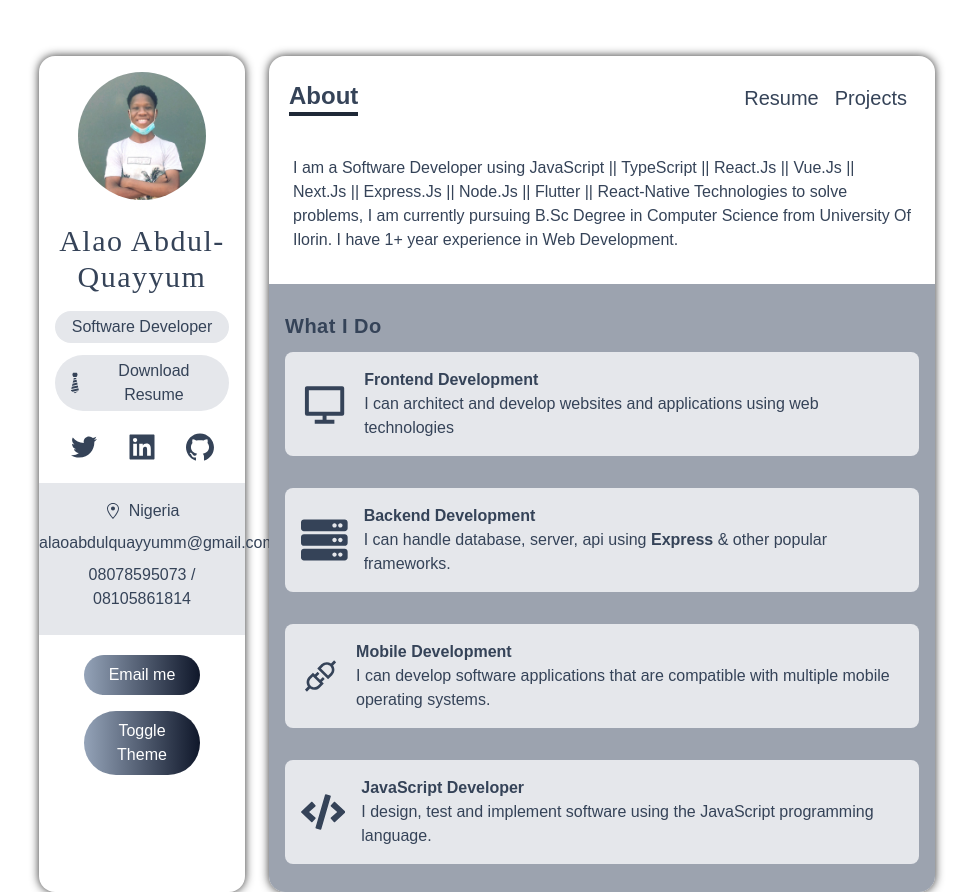
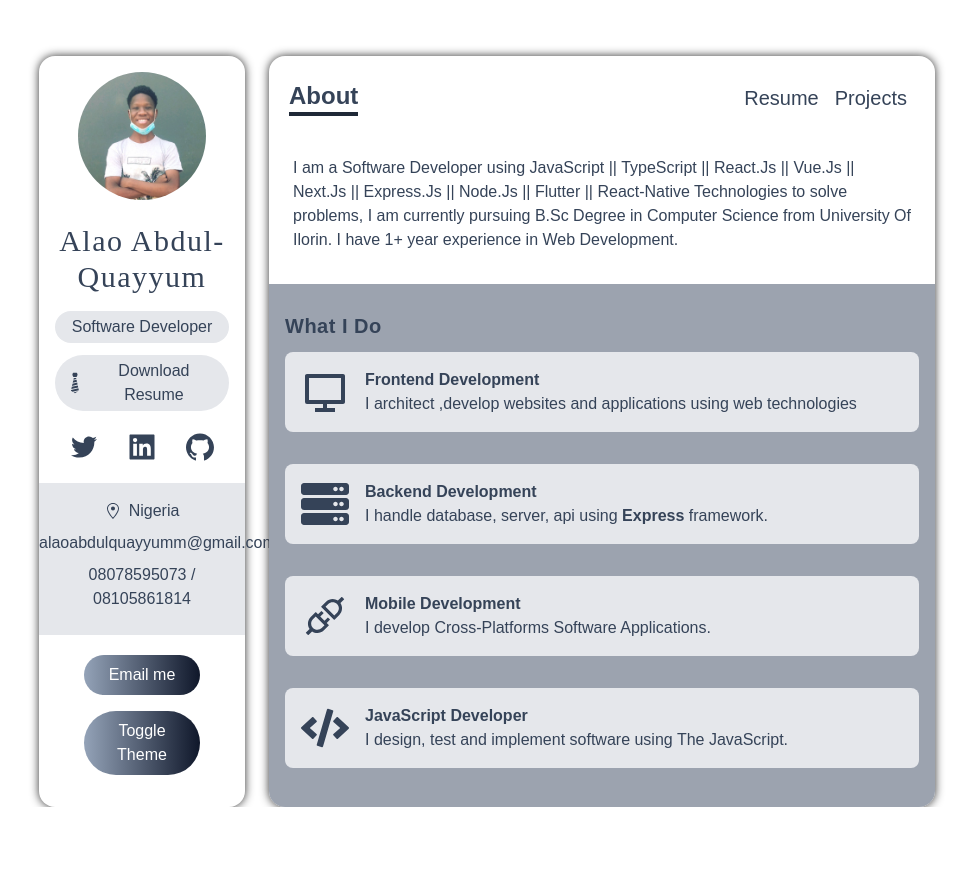
Before and after one commit to AbdulQuayyum/portfolio, a Next.js app: page / in a window 1280 px wide. Shown: the whole page, without its empty margins (153-1126 px from the left). After the commit the page ends 807 px from the top, so only its background shows below. Built offline with nearby package versions, Linux system fonts and the light colour scheme.

Commit message:
first commit

```diff
--- a/data.ts
+++ b/data.ts
@@ -11,25 +11,25 @@ export const services: Service[] = [
     Icon: RiComputerLine,
     title: "Frontend Development",
     about:
-      "I can architect and develop websites and applications using web technologies ",
+      "I architect ,develop websites and applications using web technologies",
   },
   {
     Icon: FaServer,
     title: "Backend  Development",
     about:
-      "I can handle database, server, api using <b>Express </b> & other popular frameworks.",
+      "I handle database, server, api using <b>Express</b> framework.",
   },
   {
     Icon: AiOutlineApi,
     title: "Mobile Development",
     about:
-      "I can develop software applications that are compatible with multiple mobile operating systems.",
+      "I develop Cross-Platforms Software Applications.",
   },
   {
     Icon: FaCode,
     title: "JavaScript Developer",
     about:
-      "I design, test and implement software using the JavaScript programming language."
+      "I design, test and implement software using The JavaScript."
   }
 
 ];
```
